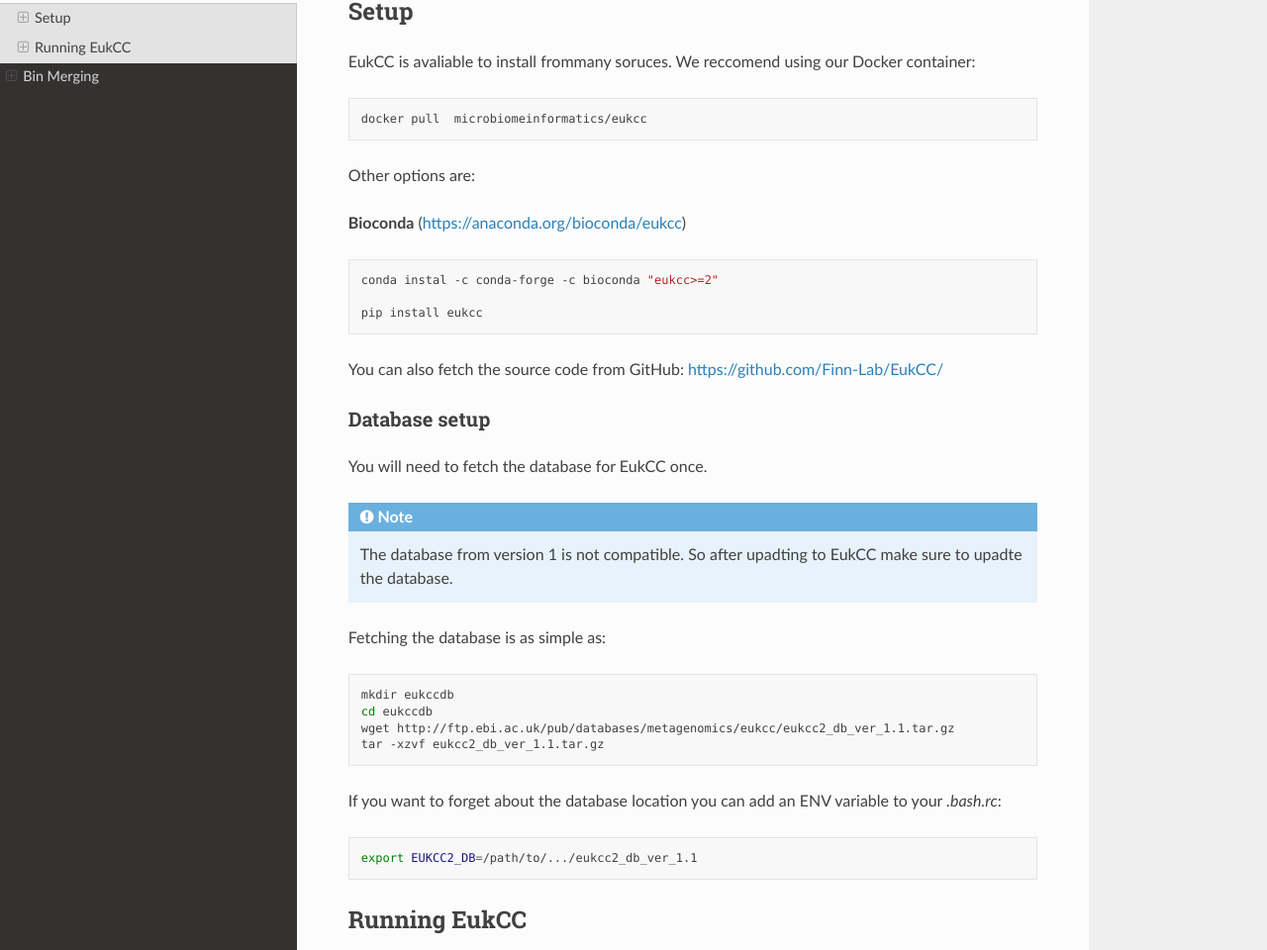
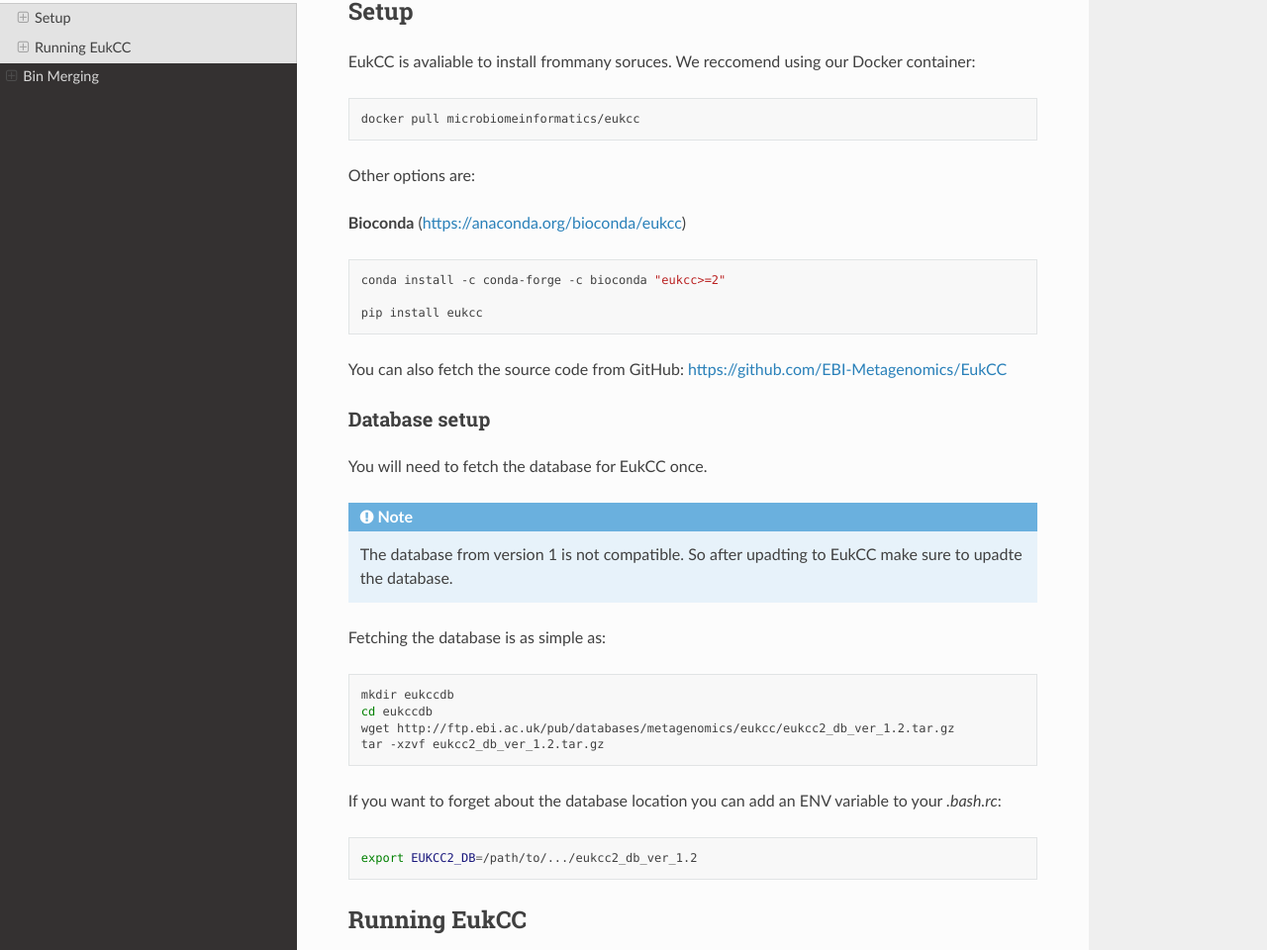
Before and after one commit to EBI-Metagenomics/EukCC, a Sphinx documentation site: the page built from docs/quickstart.rst, in a window 1280 px wide and 1400 px high. Shown: the part 165-1125 px from the top of the window at 99% size. Built offline with Sphinx 7.4.7 and the Read the Docs theme 3.1.0, drawn with Linux system fonts in a browser that asks for light colours.

Commit message:
Update quickstart.rst
refer to v 1.2 as per main README page and fix typo.

```diff
--- a/docs/quickstart.rst
+++ b/docs/quickstart.rst
@@ -9,7 +9,7 @@
 
 .. code-block:: shell
 
-    docker pull  microbiomeinformatics/eukcc
+    docker pull microbiomeinformatics/eukcc
 
 Other options are:
 
@@ -17,11 +17,11 @@
 
 .. code-block:: shell
 
-    conda instal -c conda-forge -c bioconda "eukcc>=2"
+    conda install -c conda-forge -c bioconda "eukcc>=2"
 
     pip install eukcc
 
-You can also fetch the source code from GitHub: https://github.com/Finn-Lab/EukCC/
+You can also fetch the source code from GitHub: https://github.com/EBI-Metagenomics/EukCC
 
 
 Database setup
@@ -38,15 +38,15 @@
 
     mkdir eukccdb
     cd eukccdb
-    wget http://ftp.ebi.ac.uk/pub/databases/metagenomics/eukcc/eukcc2_db_ver_1.1.tar.gz
-    tar -xzvf eukcc2_db_ver_1.1.tar.gz
+    wget http://ftp.ebi.ac.uk/pub/databases/metagenomics/eukcc/eukcc2_db_ver_1.2.tar.gz
+    tar -xzvf eukcc2_db_ver_1.2.tar.gz
 
 If you want to forget about the database location you can add an ENV variable to your
 `.bash.rc`:
 
 .. code-block:: shell
 
-    export EUKCC2_DB=/path/to/.../eukcc2_db_ver_1.1
+    export EUKCC2_DB=/path/to/.../eukcc2_db_ver_1.2
 
 
 Running EukCC
```
